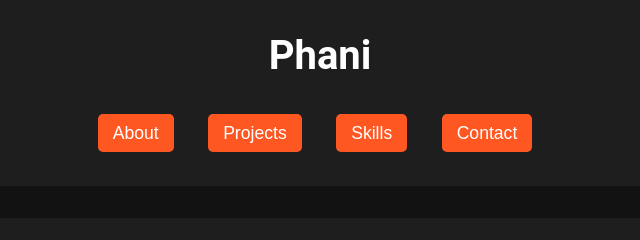
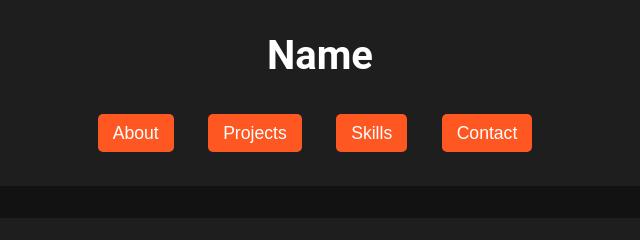
Before and after one commit to phaniramavarapu/Portfolio, a plain HTML site: page index.html in a window 1280 px wide. Shown: the top 240 px of the page, 320-960 px from the left. Drawn offline with Linux system fonts and the light colour scheme.

Commit message:
Update index.html

```diff
--- a/index.html
+++ b/index.html
@@ -3,12 +3,12 @@
 <head>
     <meta charset="UTF-8">
     <meta name="viewport" content="width=device-width, initial-scale=1.0">
-    <title>Phani - Portfolio</title>
+    <title>My - Portfolio</title>
     <link rel="stylesheet" href="style.css"
 </head>
 <body>
     <header>
-        <h1>Phani</h1>
+        <h1>Name</h1>
         <nav>
             <ul>
                 <li><a href="#about" class="nav-button">About</a></li>
```
